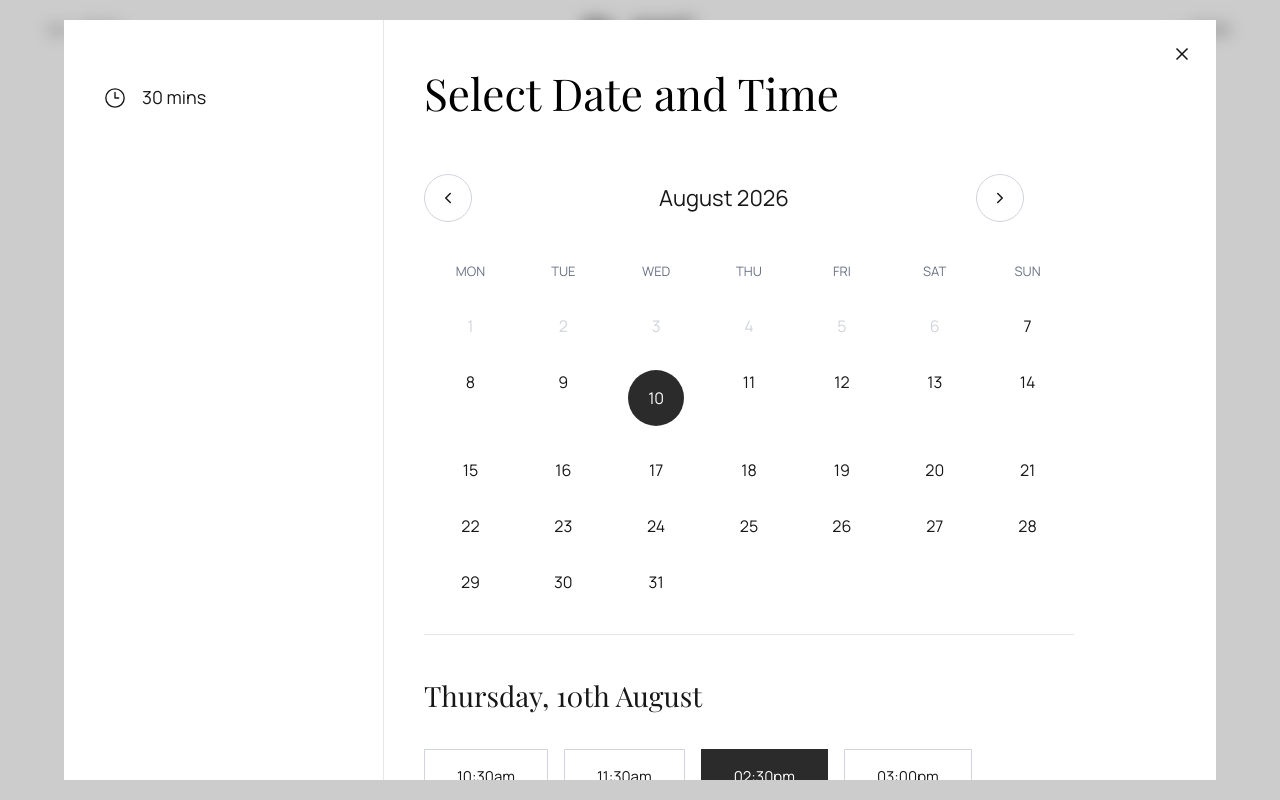
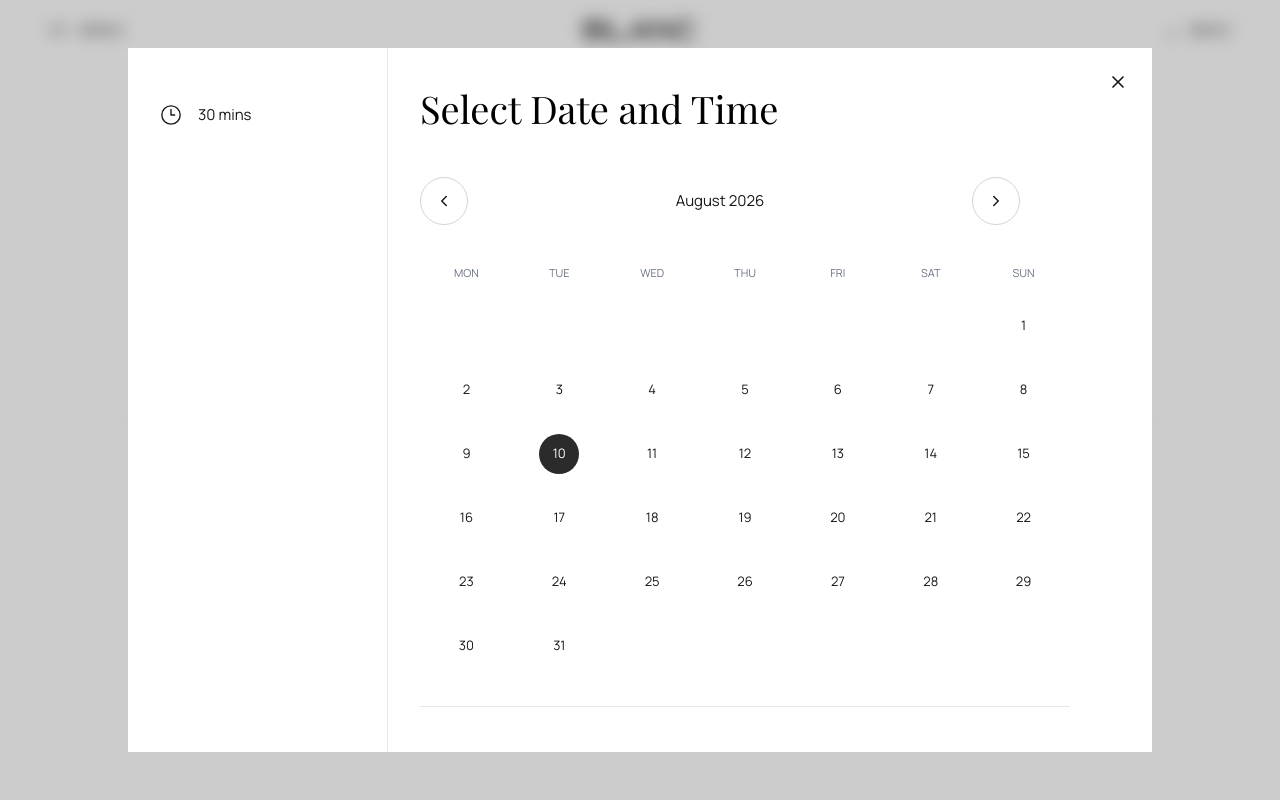
Before and after one commit to Ladwa14/blanc-website, a Next.js app: page / in a window 1280 px wide. Both pictures are taken after a click on the button "BOOK A CONSULTATION →". Shown: the part 1788-2588 px from the top of the page. Built offline with nearby package versions, Linux system fonts and the light colour scheme; a web font is replaced by a local one.

Commit message:
calendar updated in form

```diff
--- a/app/sections/Footer.tsx
+++ b/app/sections/Footer.tsx
@@ -17,6 +17,7 @@ export default function Footer() {
   const [step, setStep] = useState(1);
 
 const [selectedTime, setSelectedTime] = useState("02:30pm");
+const [selectedDate, setSelectedDate] = useState(10);
 
   const times = [
     "10:30am",
@@ -28,6 +29,11 @@ export default function Footer() {
     "05:00pm",
     "05:30pm",
   ];
+
+  const calendarDays = Array.from(
+  { length: 31 },
+  (_, i) => i + 1
+);
 
   return (
     <>
@@ -154,7 +160,7 @@ export default function Footer() {
 
       {open && (
         <div className="fixed inset-0 z-[9999] bg-black/20 backdrop-blur-sm flex items-center justify-center p-4">
-         <div className="bg-white w-full max-w-6xl h-[95vh] relative overflow-y-auto">
+        <div className="bg-white w-full max-w-5xl h-[88vh] relative overflow-y-auto">
             {/* CLOSE */}
             <button
               onClick={() => setOpen(false)}
@@ -163,10 +169,10 @@ export default function Footer() {
               <X size={20} />
             </button>
 
-           <div className="grid grid-cols-1 md:grid-cols-[320px_1fr] min-h-full">
+          <div className="grid grid-cols-1 md:grid-cols-[260px_1fr] min-h-full">
               {/* LEFT PANEL */}
 
-              <div className="border-r border-gray-200 p-10 flex flex-col">
+              <div className="border-r border-gray-200 p-8 flex flex-col">
                 {step === 2 && (
                   <button
                     onClick={() => setStep(1)}
@@ -179,7 +185,7 @@ export default function Footer() {
                 <div className="space-y-10 mt-6">
                   <div className="flex items-center gap-4">
                     <Clock3 size={22} strokeWidth={1.5} />
-                    <span className="font-manrope text-[18px]">
+                    <span className="font-manrope text-[15px]">
                       30 mins
                     </span>
                   </div>
@@ -188,14 +194,14 @@ export default function Footer() {
                     <>
                       <div className="flex items-center gap-4">
                         <Globe size={22} strokeWidth={1.5} />
-                        <span className="font-manrope text-[18px]">
+                        <span className="font-manrope text-[15px]">
                           India Standard Time (IST)
                         </span>
                       </div>
 
                       <div className="flex gap-4">
                         <Calendar size={22} strokeWidth={1.5} />
-                        <div className="font-manrope text-[18px] leading-[1.5]">
+                        <div className="font-manrope text-[15px] leading-[1.5]">
                           <p>02:30pm - 03:00pm, Thursday,</p>
                           <p>August 10th, 2026</p>
                         </div>
@@ -207,12 +213,12 @@ export default function Footer() {
 
               {/* RIGHT PANEL */}
 
-              <div className="p-6 md:p-10">
+              <div className="p-6 md:p-8">
                 {/* STEP 1 */}
 
                 {step === 1 && (
                   <>
-                    <h2 className="font-playfair text-[44px] text-black mb-12">
+                    <h2 className="font-playfair text-[34px] md:text-[38px] text-black mb-10">
                       Select Date and Time
                     </h2>
 
@@ -223,7 +229,7 @@ export default function Footer() {
                         <ChevronLeft size={18} />
                       </button>
 
-                      <p className="font-manrope text-[22px]">
+                      <p className="font-manrope text-[15px]">
                         August 2026
                       </p>
 
@@ -234,56 +240,37 @@ export default function Footer() {
 
                     {/* CALENDAR */}
 
+                    {/* CALENDAR */}
+
 <div className="max-w-[650px]">
-                      <div className="grid grid-cols-7 gap-y-8 text-center mb-8">
-                        {["MON", "TUE", "WED", "THU", "FRI", "SAT", "SUN"].map(
-                          (day) => (
+  <div className="grid grid-cols-7 gap-y-6 text-center mb-8">
+
+    {["MON", "TUE", "WED", "THU", "FRI", "SAT", "SUN"].map((day) => (
       <p
         key={day}
-                              className="font-manrope text-[13px] text-gray-500"
+        className="font-manrope text-[11px] text-gray-500"
       >
         {day}
       </p>
-                          )
-                        )}
+    ))}
 
     {[1, 2, 3, 4, 5, 6].map((n) => (
-                          <p
-                            key={n}
-                            className="text-gray-300 font-manrope"
-                          >
-                            {n}
-                          </p>
+      <div key={`empty-${n}`} />
     ))}
 
-                        {[7, 8, 9, 10, 11, 12, 13].map((n) => (
-                          <div key={n} className="flex justify-center">
-                            {n === 10 ? (
-                              <div className="w-14 h-14 rounded-full bg-[#2B2B2B] text-white flex items-center justify-center font-manrope">
-                                {n}
+    {calendarDays.map((day) => (
+      <div key={day} className="flex justify-center">
+        <button
+          onClick={() => setSelectedDate(day)}
+          className={`w-10 h-10 rounded-full font-manrope text-[13px] transition ${
+            selectedDate === day
+              ? "bg-[#2B2B2B] text-white"
+              : "hover:bg-gray-100"
+          }`}
+        >
+          {day}
+        </button>
       </div>
-                            ) : (
-                              <p className="font-manrope">{n}</p>
-                            )}
-                          </div>
-                        ))}
-
-                        {[14, 15, 16, 17, 18, 19, 20].map((n) => (
-                          <p key={n} className="font-manrope">
-                            {n}
-                          </p>
-                        ))}
-
-                        {[21, 22, 23, 24, 25, 26, 27].map((n) => (
-                          <p key={n} className="font-manrope">
-                            {n}
-                          </p>
-                        ))}
-
-                        {[28, 29, 30, 31].map((n) => (
-                          <p key={n} className="font-manrope">
-                            {n}
-                          </p>
     ))}
   </div>
 
@@ -291,7 +278,7 @@ export default function Footer() {
 
                       <div className="border-t border-gray-200 pt-10 mt-10">
                         <h3 className="font-playfair text-[28px] mb-8">
-                          Thursday, 10th August
+                          Thursday, {selectedDate}th August
                         </h3>
 
                         <div className="flex flex-wrap gap-4">
@@ -299,7 +286,7 @@ export default function Footer() {
                             <button
                               key={time}
                               onClick={() => setSelectedTime(time)}
-                              className={`border px-8 py-4 font-manrope text-[15px] transition ${
+                              className={`border px-6 py-3 font-manrope text-[13px] transition ${
                                 selectedTime === time
                                   ? "bg-[#2B2B2B] text-white border-[#2B2B2B]"
                                   : "border-gray-300"
@@ -313,11 +300,11 @@ export default function Footer() {
                         {/* TIMEZONE */}
 
                         <div className="mt-10">
-                          <p className="font-playfair mb-3 text-[18px]">
+                          <p className="font-playfair mb-3 text-[15px]">
                             Timezone<span className="text-red-500">*</span>
                           </p>
 
-                          <select className="w-full max-w-[420px] border border-gray-300 h-[60px] px-5 font-manrope outline-none">
+                          <select className="w-full max-w-[420px] border border-gray-300 h-[52px] px-5 font-manrope outline-none">
                             <option>India Standard Time (IST)</option>
                           </select>
                         </div>
@@ -349,7 +336,7 @@ export default function Footer() {
                       {/* NAME */}
 
                       <div>
-                        <label className="block font-playfair text-[18px] mb-3">
+                        <label className="block font-playfair text-[15px] mb-3">
                           Patient's Name
                           <span className="text-red-500">*</span>
                         </label>
@@ -357,27 +344,27 @@ export default function Footer() {
                         <input
                           type="text"
                           placeholder="Enter patient's name"
-                          className="w-full border border-gray-300 h-[60px] px-5 outline-none font-manrope"
+                          className="w-full border border-gray-300 h-[52px] px-5 outline-none font-manrope"
                         />
                       </div>
 
                       {/* PHONE */}
 
                       <div>
-                        <label className="block font-playfair text-[18px] mb-3">
+                        <label className="block font-playfair text-[15px] mb-3">
                           Phone Number
                           <span className="text-red-500">*</span>
                         </label>
 
                         <div className="flex">
-                          <div className="border border-gray-300 border-r-0 h-[60px] px-5 flex items-center font-manrope">
+                          <div className="border border-gray-300 border-r-0 h-[52px] px-5 flex items-center font-manrope">
                             +91
                           </div>
 
                           <input
                             type="text"
                             placeholder="Enter phone number"
-                            className="w-full border border-gray-300 h-[60px] px-5 outline-none font-manrope"
+                            className="w-full border border-gray-300 h-[52px] px-5 outline-none font-manrope"
                           />
                         </div>
                       </div>
@@ -385,7 +372,7 @@ export default function Footer() {
                       {/* EMAIL */}
 
                       <div>
-                        <label className="block font-playfair text-[18px] mb-3">
+                        <label className="block font-playfair text-[15px] mb-3">
                           Email Address
                           <span className="text-red-500">*</span>
                         </label>
@@ -393,14 +380,14 @@ export default function Footer() {
                         <input
                           type="email"
                           placeholder="Enter email address"
-                          className="w-full border border-gray-300 h-[60px] px-5 outline-none font-manrope"
+                          className="w-full border border-gray-300 h-[52px] px-5 outline-none font-manrope"
                         />
                       </div>
 
                       {/* LOCATION */}
 
                       <div>
-                        <label className="block font-playfair text-[18px] mb-5">
+                        <label className="block font-playfair text-[15px] mb-5">
                           Select Location or Video Consultation
                           <span className="text-red-500">*</span>
                         </label>
@@ -427,21 +414,21 @@ export default function Footer() {
                       {/* MESSAGE */}
 
                       <div>
-                        <label className="block font-playfair text-[18px] mb-4 leading-[1.5]">
+                        <label className="block font-playfair text-[15px] mb-4 leading-[1.5]">
                           Please share anything that will help prepare for our
                           consultation.
                         </label>
 
                         <textarea
                           placeholder="Enter reason for consultation"
-                          className="w-full border border-gray-300 h-[140px] p-5 outline-none resize-none font-manrope"
+                          className="w-full border border-gray-300 h-[110px] p-5 outline-none resize-none font-manrope"
                         />
                       </div>
 
                       {/* SUBMIT */}
 
                       <div className="flex justify-end pt-6">
-                        <button className="bg-[#2B2B2B] text-white px-16 py-5 font-manrope">
+                        <button className="bg-[#2B2B2B] text-white px-12 py-3 text-[14px] font-manrope">
                           Submit
                         </button>
                       </div>
```
Lines whose indentation alone changed are shown as unchanged.
